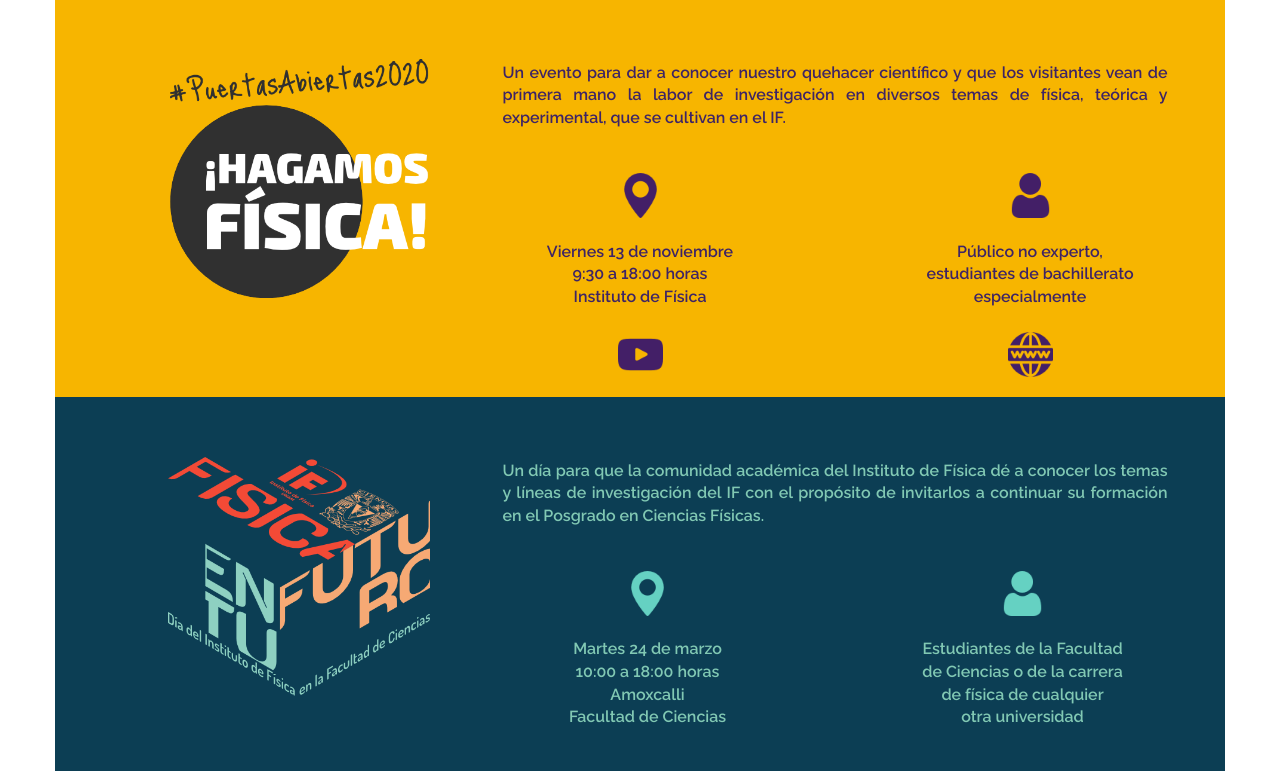
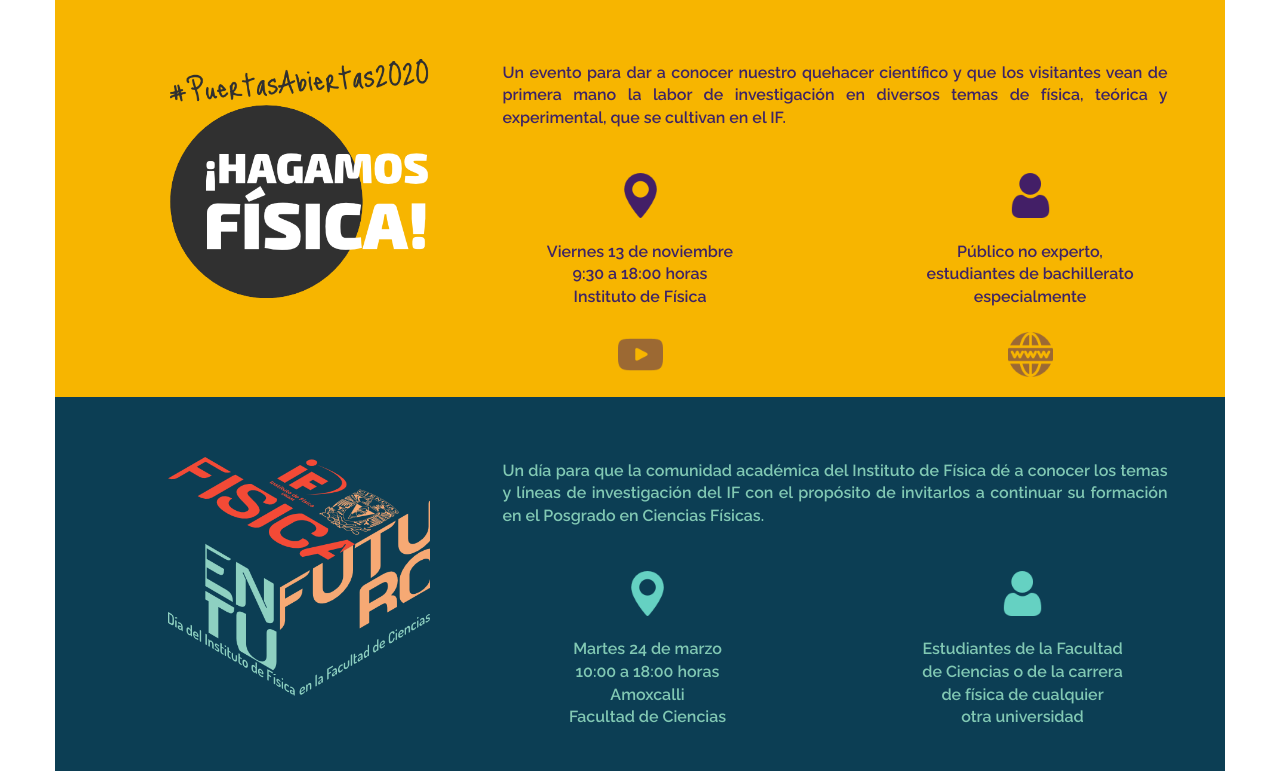
Before and after one commit to SusannahDiaz/Fisica-para-todos, a PHP site: page / in a window 1280 px wide. Shown: the part 1367-2138 px from the top of the page. Run offline with PHP 8.4, Linux system fonts and the light colour scheme; some libraries are stand-ins or nearby versions.

Commit message:
The icons opacity was added

```diff
--- a/structure/open_doors.php
+++ b/structure/open_doors.php
@@ -20,10 +20,10 @@
                     </div>
                     <div class="row">
                         <div class="col-xs-6 text-center">
-                            <img class="img-responsive img-center small" src="img/icon_video_morado.png" alt="">
+                            <img class="img-responsive img-center small opacity" src="img/icon_video_morado.png" alt="">
                         </div>
                         <div class="col-xs-6 text-center">
-                            <img class="img-responsive img-center small" src="img/icon_web_morado.png" alt="">
+                            <img class="img-responsive img-center small opacity" src="img/icon_web_morado.png" alt="">
                         </div>
                     </div>
                 </div>
```
